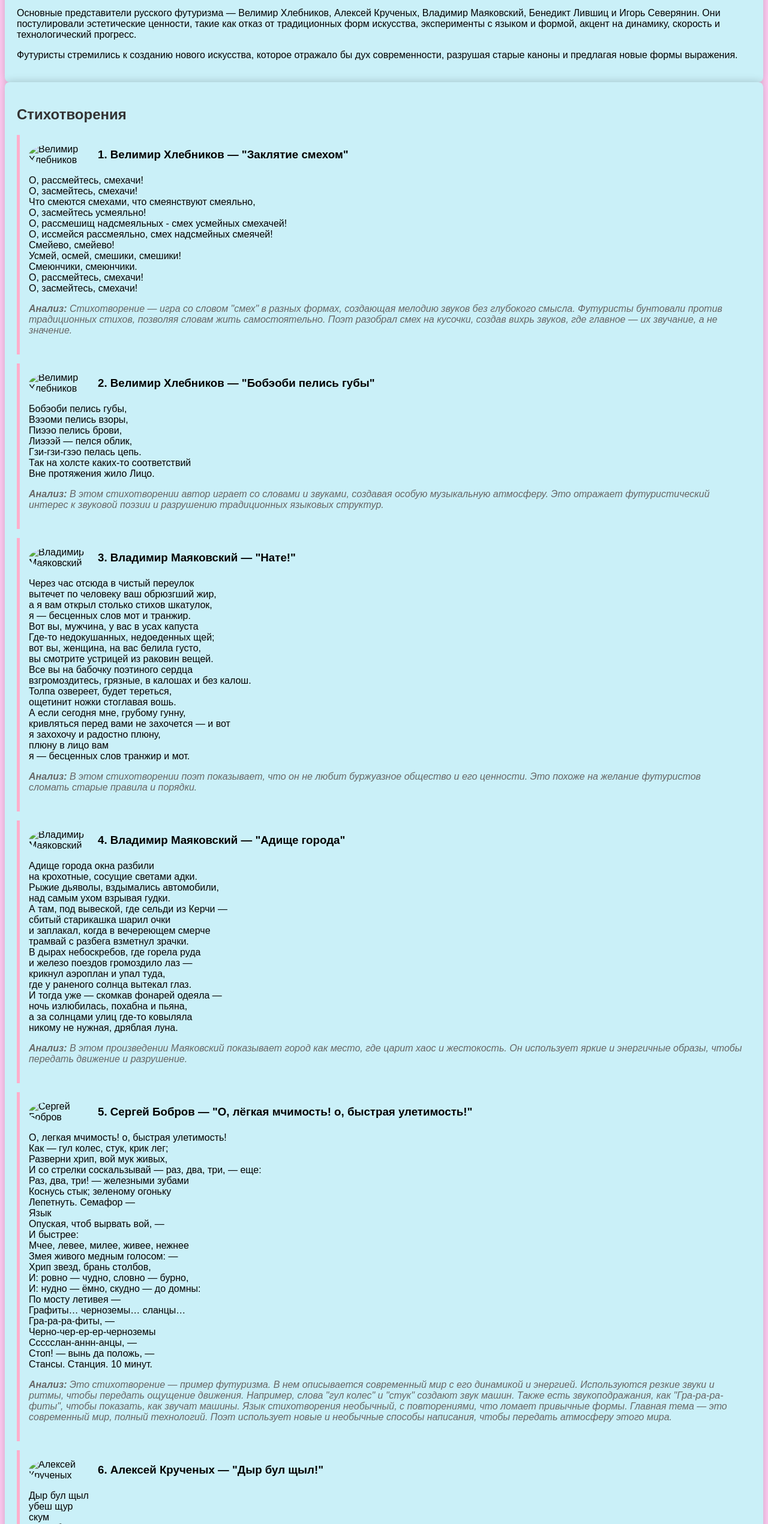
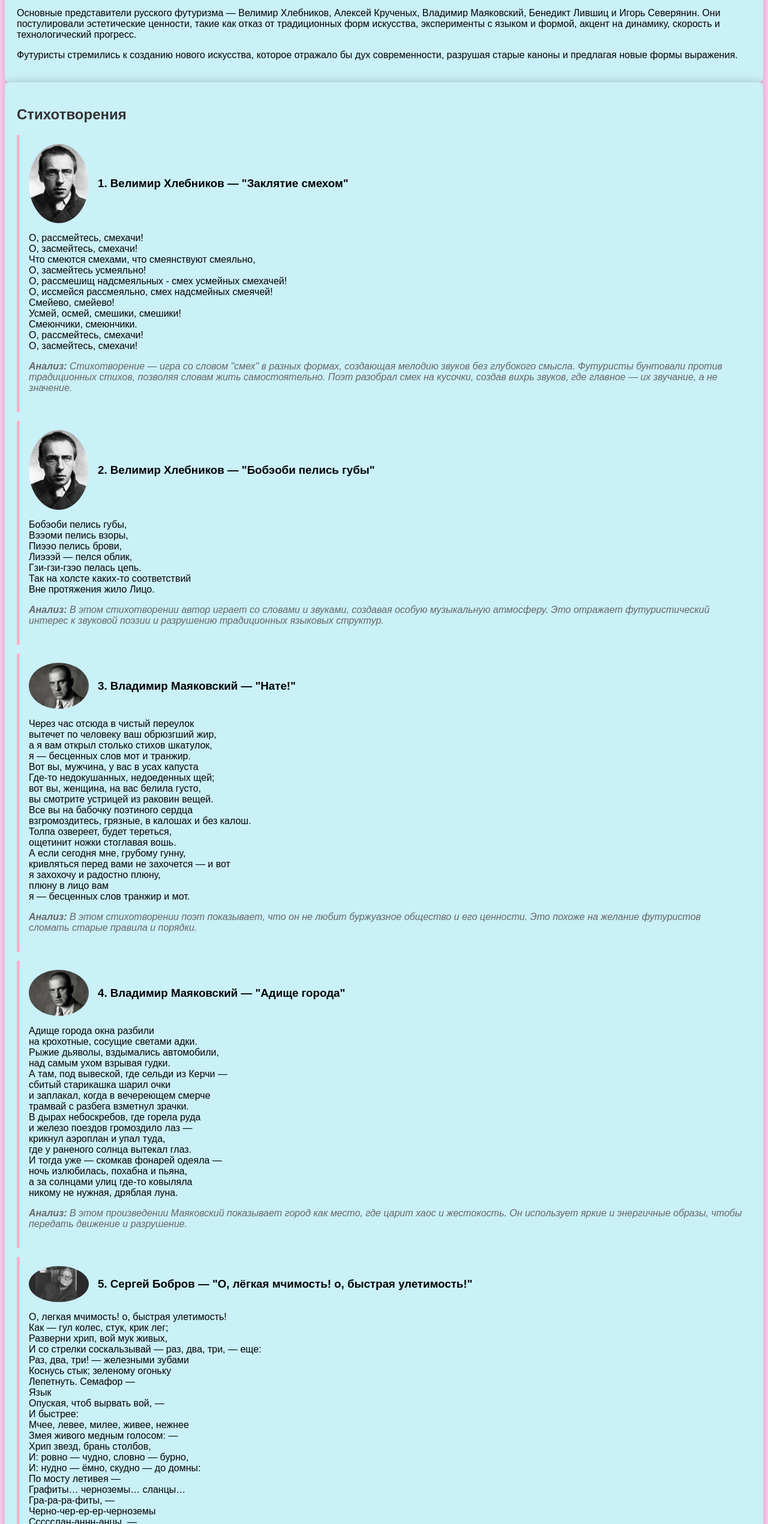
Before and after one commit to raffwayne/futurismm, a plain HTML site: page index.html in a window 1280 px wide. Shown: the part 259-2800 px from the top of the page at 60% size. Drawn offline with Linux system fonts and the light colour scheme.

Commit message:
Add files via upload

```diff
--- a/index.html
+++ b/index.html
@@ -105,7 +105,7 @@
 
     <div class="poem">
         <div class="author-info">
-            <img src="сайт футуризм/1.png" alt="Велимир Хлебников" class="author-photo">
+            <img src="1.png" alt="Велимир Хлебников" class="author-photo">
             <h3>1. Велимир Хлебников — "Заклятие смехом"</h3>
         </div>
         <p>О, рассмейтесь, смехачи!<br>
@@ -124,7 +124,7 @@
 
     <div class="poem">
         <div class="author-info">
-            <img src="сайт футуризм/1.png" alt="Велимир Хлебников" class="author-photo">
+            <img src="1.png" alt="Велимир Хлебников" class="author-photo">
             <h3>2. Велимир Хлебников — "Бобэоби пелись губы"</h3>
         </div>
         <p>Бобэоби пелись губы,<br>
@@ -139,7 +139,7 @@
 
     <div class="poem">
         <div class="author-info">
-            <img src="сайт футуризм/2.png" alt="Владимир Маяковский" class="author-photo">
+            <img src="2.png" alt="Владимир Маяковский" class="author-photo">
             <h3>3. Владимир Маяковский — "Нате!"</h3>
         </div>
         <p>Через час отсюда в чистый переулок<br>
@@ -164,7 +164,7 @@
 
     <div class="poem">
         <div class="author-info">
-            <img src="сайт футуризм/2.png" alt="Владимир Маяковский" class="author-photo">
+            <img src="2.png" alt="Владимир Маяковский" class="author-photo">
             <h3>4. Владимир Маяковский — "Адище города"</h3>
         </div>
         <p>Адище города окна разбили<br>
@@ -188,7 +188,7 @@
 
     <div class="poem">
         <div class="author-info">
-            <img src="сайт футуризм/3.png" alt="Сергей Бобров" class="author-photo">
+            <img src="3.png" alt="Сергей Бобров" class="author-photo">
             <h3>5. Сергей Бобров — "О, лёгкая мчимость! о, быстрая улетимость!"</h3>
         </div>
        <p> О, легкая мчимость! о, быстрая улетимость!<br>
@@ -220,7 +220,7 @@
 
     <div class="poem">
         <div class="author-info">
-            <img src="сайт футуризм/4.png" alt="Алексей Крученых" class="author-photo">
+            <img src="4.png" alt="Алексей Крученых" class="author-photo">
             <h3>6. Алексей Крученых — "Дыр бул щыл!"</h3>
         </div>
         <p>Дыр бул щыл<br>
@@ -233,7 +233,7 @@
 
     <div class="poem">
         <div class="author-info">
-            <img src="сайт футуризм/5.png" alt="Игорь Северянин" class="author-photo">
+            <img src="5.png" alt="Игорь Северянин" class="author-photo">
             <h3>7. Игорь Северянин — "Ананасы в шампанском"</h3>
         </div>
         <p>Ананасы в шампанском! Ананасы в шампанском!<br>
@@ -255,7 +255,7 @@
 
         <div class="poem">
         <div class="author-info">
-            <img src="сайт футуризм/5.png" alt="Игорь Северянин" class="author-photo">
+            <img src="5.png" alt="Игорь Северянин" class="author-photo">
             <h3>8. Игорь Северянин — "Поэза странностей жизни"</h3>
         </div>
         <p>Встречаются, чтоб разлучаться…<br>
@@ -281,7 +281,7 @@
 
     <div class="poem">
         <div class="author-info">
-            <img src="сайт футуризм/6.png" alt="Давид Бурлюк" class="author-photo">
+            <img src="6.png" alt="Давид Бурлюк" class="author-photo">
             <h3>9. Давид Бурлюк — "Лето"</h3>
         </div>
         <p>Ленивой лани ласки лепестков<br>
@@ -301,7 +301,7 @@
 
     <div class="poem">
         <div class="author-info">
-            <img src="сайт футуризм/6.png" alt="Давид Бурлюк" class="author-photo">
+            <img src="6.png" alt="Давид Бурлюк" class="author-photo">
             <h3>10. Давид Бурлюк — "Мы футуристы"</h3>
         </div>
         <p>Мы должны помещаться роскошном палаццо<br>
```
